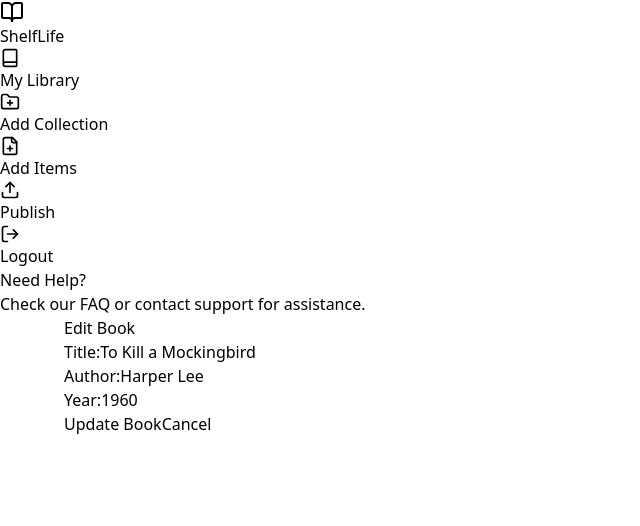
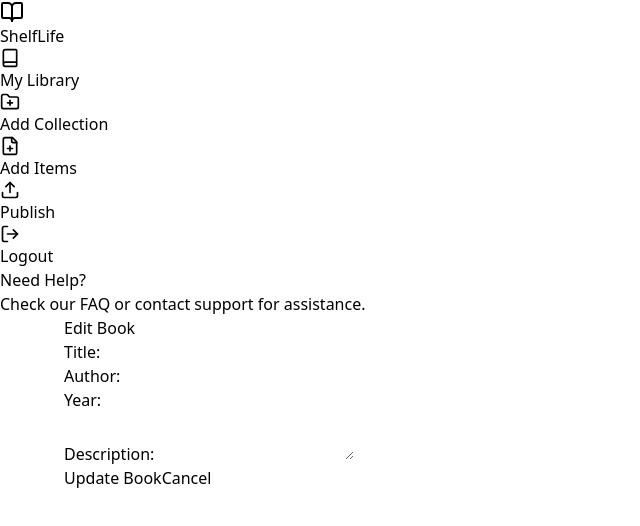
Before and after one commit to BlueKoders/library-app, a React (Vite) app: page /edit/1 in a window 1280 px wide. Shown: the top 526 px of the page, without its empty margins (0-640 px from the left). Built offline with nearby package versions, Linux system fonts and the light colour scheme; a web font is replaced by a local one.

Commit message:
Worked in the editBook page

```diff
--- a/src/pages/editBook/index.jsx
+++ b/src/pages/editBook/index.jsx
@@ -40,7 +40,7 @@
             style={{ marginLeft: sidebarExpanded ? '256px' : '64px' }} // Sidebar width adjustment
           >
 
-            <div className="bg-white p-6 rounded-lg shadow-md">
+            <div className="backdrop-blur-2xl bg-white p-6 rounded-lg shadow-2xl w-fit mx-auto">
              <h1 className="text-3xl font-bold mb-6">Edit Book</h1>
              <form onSubmit={handleSubmit} className="space-y-4">
 
@@ -49,9 +49,7 @@
                <input
                  type="text"
                  id="title"
-                 value={title}
-                 onChange={(e) => setTitle(e.target.value)}
-                 className="w-full px-3 py-2 border rounded-md focus:outline-none focus:ring-2 focus:ring-blue-500"
+                 className="w-96 px-3 py-2 border rounded-md focus:outline-none focus:ring-2 focus:ring-blue-500"
                  required
                />
              </div>
@@ -61,9 +59,7 @@
                <input
                  type="text"
                  id="author"
-                 value={author}
-                 onChange={(e) => setAuthor(e.target.value)}
-                 className="w-full px-3 py-2 border rounded-md focus:outline-none focus:ring-2 focus:ring-blue-500"
+                 className="w-96 px-3 py-2 border rounded-md focus:outline-none focus:ring-2 focus:ring-blue-500"
                  required
                />
              </div>
@@ -73,12 +69,18 @@
                <input
                  type="number"
                  id="year"
-                 value={year}
-                 onChange={(e) => setYear(e.target.value)}
-                 className="w-full px-3 py-2 border rounded-md focus:outline-none focus:ring-2 focus:ring-blue-500"
+                 className="w-96 px-3 py-2 border rounded-md focus:outline-none focus:ring-2 focus:ring-blue-500"
                  required
                />
              </div>
+                <div>
+                  <label for="description" class="block mb-1 font-medium">Description:</label>
+                  <textarea
+                    id="description"
+                    class="w-full h-32 p-4 border rounded-md focus:outline-none focus:ring-2 focus:ring-blue-500 resize-none"
+                    required
+                  ></textarea>
+                </div>
 
              <div className="flex space-x-4">
                <button
--- a/src/pages/landingPage/index.jsx
+++ b/src/pages/landingPage/index.jsx
@@ -2,7 +2,7 @@
 import Navbar from './components/Navbar';
 import { Link } from 'react-router-dom';
 import Footer from './components/Footer';
-import libraryVideo from '/public/videos/libvideo.mp4'
+import libraryVideo from '/public/videos/libvideo.mp4';
 
 const LandingPage = () => {
   const [showSplash, setShowSplash] = useState(true);
```
